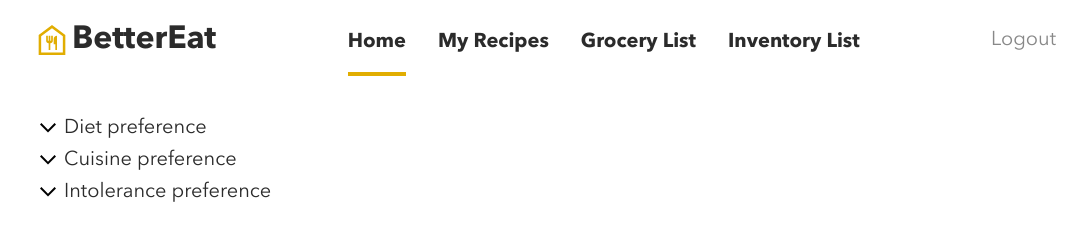
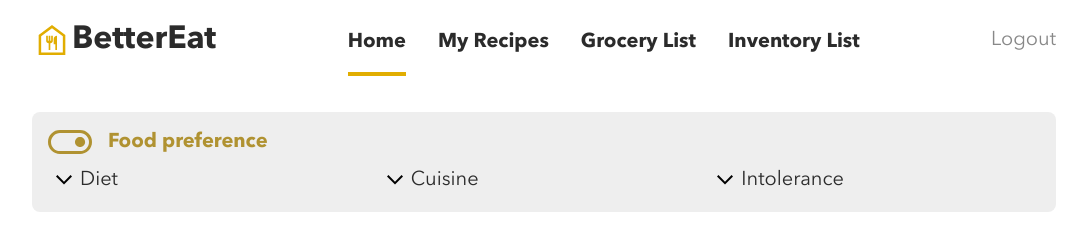
Before and after one commit to hyunchol-jun/better-eat-client, a React (Create React App) app: page / in a window 1280 px wide. Shown: the top 238 px of the page, without its empty margins (96-1183 px from the left). Built offline with nearby package versions, Linux system fonts and the light colour scheme; no server answers; sample sign-in values are in the browser's storage.

Commit message:
Fix preference bar styling

```diff
--- a/src/components/PreferenceBar/PreferenceBar.js
+++ b/src/components/PreferenceBar/PreferenceBar.js
@@ -1,6 +1,7 @@
 import "./PreferenceBar.scss";
 import moreIcon from "../../assets/icons/more.svg";
 import {useState} from "react";
+import toggleIcon from "../../assets/icons/toggle.svg";
 
 function PreferenceBar({
   diets,
@@ -28,9 +29,17 @@ function PreferenceBar({
 
   return (
       <section className='preference-bar'>
+        <div className="preference-bar__title">
+          <img className="preference-bar__title-icon" src={toggleIcon} alt="toggle"></img>
+          <span className="preference-bar__title-text">
+            Food preference
+          </span>
+        </div>
+        <div className="preference-bar__container">
+          <div className="preference-bar__item-container">
             <button className="preference-bar__expand" onClick={handleDietsShown}>
               <img className={dietsShown ? "preference-bar__expand-icon preference-bar__expand-icon--active" : "preference-bar__expand-icon"} src={moreIcon} alt=""/>
-          Diet preference
+              Diet
             </button>
             <div className={dietsShown ? 'preference-bar__field preference-bar__field--active' : "preference-bar__field"}>
               {Object.entries(diets).map((type, index) => {
@@ -50,9 +59,11 @@ function PreferenceBar({
                 );
               })}
             </div>
+          </div>
+          <div className="preference-bar__item-container">
             <button className="preference-bar__expand" onClick={handleCuisinesShown}>
               <img className={cuisinesShown ? "preference-bar__expand-icon preference-bar__expand-icon--active" : "preference-bar__expand-icon"} src={moreIcon} alt=""/>
-          Cuisine preference
+              Cuisine
             </button>
             <div className={cuisinesShown ? 'preference-bar__field preference-bar__field--active' : "preference-bar__field"}>
               {Object.entries(cuisines).map((type, index) => {
@@ -72,9 +83,11 @@ function PreferenceBar({
                 );
               })}
             </div>
+          </div>
+          <div className="preference-bar__item-container">
             <button className="preference-bar__expand" onClick={handleIntolerancesShown}>
               <img className={intolerancesShown ? "preference-bar__expand-icon preference-bar__expand-icon--active" : "preference-bar__expand-icon"} src={moreIcon} alt=""/>
-          Intolerance preference
+              Intolerance
             </button>
             <div className={intolerancesShown ? 'preference-bar__field preference-bar__field--active' : "preference-bar__field"}>
               {Object.entries(intolerances).map((type, index) => {
@@ -94,6 +107,8 @@ function PreferenceBar({
                 );
               })}
             </div>
+          </div>
+        </div>
       </section>
   );
 }
--- a/src/components/PreferenceBar/PreferenceBar.scss
+++ b/src/components/PreferenceBar/PreferenceBar.scss
@@ -1,8 +1,39 @@
 @use "../../styles/partials/breakpoints" as *;
 
 .preference-bar {
-  display: flex;
-  flex-direction: column;
+  background-color: var(--background-color);
+  padding: 1rem;
+  border-radius: 0.5rem;
+
+  &__container {
+    display: flex;
+    flex-direction: column;
+
+    @include tablet {
+      flex-direction: row;
+    }
+  }
+
+  &__title{
+    display: flex;
+    align-items: center;
+    gap: 1rem;
+    margin-bottom: 0.5rem;
+  }
+
+  &__title-text {
+    color: var(--primary-tonned-down-color);
+    font-size: 1rem;
+    font-weight: bold;
+
+    @include tablet {
+      font-size: 1.25rem;
+    }
+  }
+
+  &__item-container {
+    width: 100%;
+  }
 
   &__field {
     width: 100%;
@@ -64,7 +95,7 @@
   &__text {
     font-size: 1rem;
 
-    @include tablet {
+    @include desktop {
       font-size: 1.25rem;
     }
   }
@@ -82,7 +113,7 @@
   &__expand {
     width: 100%;
     border: none;
-    background-color: white;
+    background-color: var(--background-color);
     display: flex;
     align-items: center;
     font-size: 1rem;
@@ -93,6 +124,7 @@
     @include tablet {
       font-size: 1.25rem;
     }
+
   }
 
   &__expand-icon {
--- a/src/pages/HomePage/HomePage.js
+++ b/src/pages/HomePage/HomePage.js
@@ -67,7 +67,7 @@ function HomePage({
           <StyledMessageContainer>
             <StyledIcon src={suggestIcon} alt=""></StyledIcon>
             <MessageWithoutBorder
-              message={"Suggestions based on your food preference."}
+              message={"Suggestions based on your settings."}
               isSuccess={true}></MessageWithoutBorder>
           </StyledMessageContainer>
             <RecipesList recipes={recipes} to={"/recipes/"}/>
```
Also changed, not shown: src/assets/icons/toggle.svg (added). Lines whose indentation alone changed are shown as unchanged.
